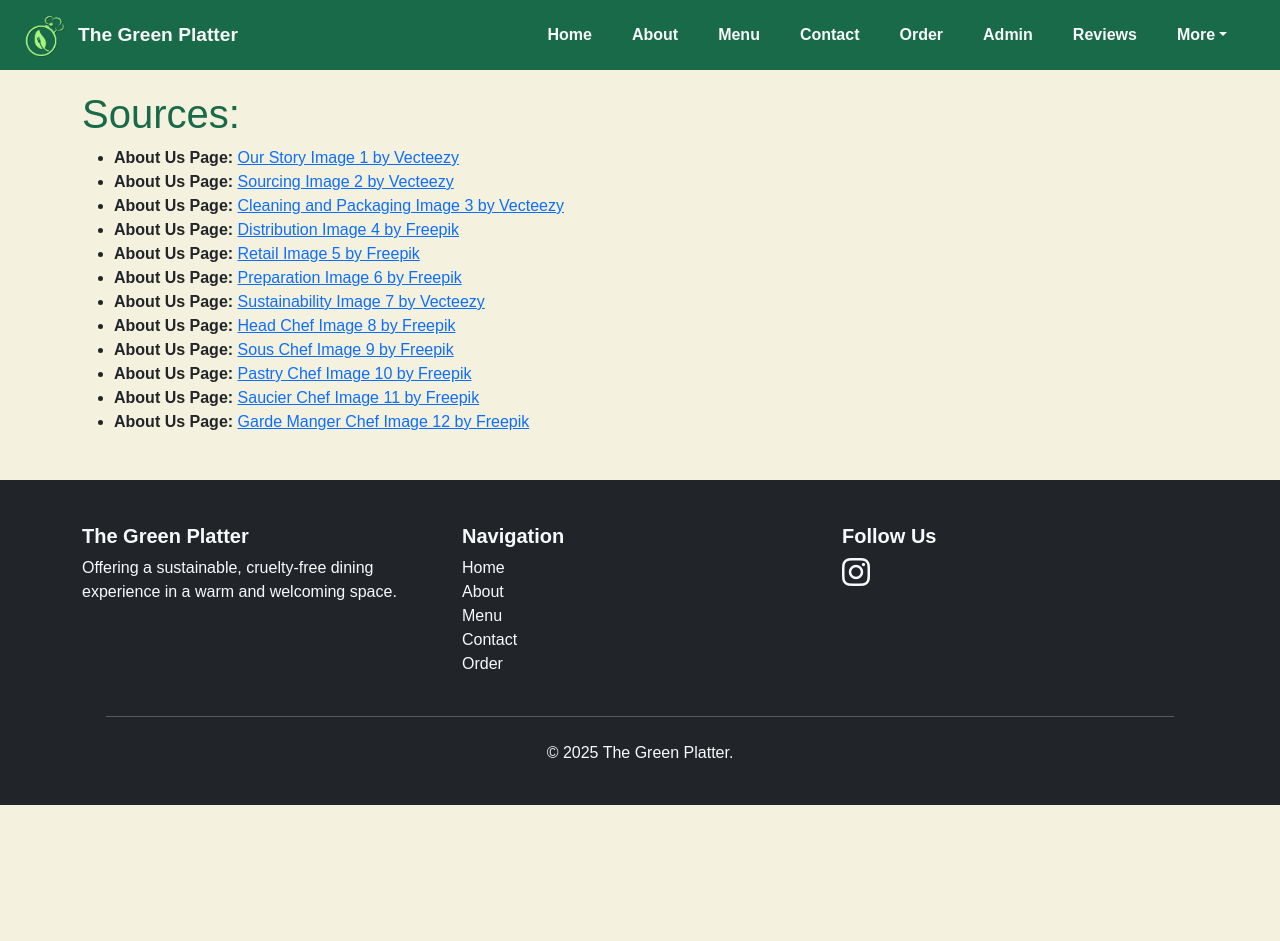
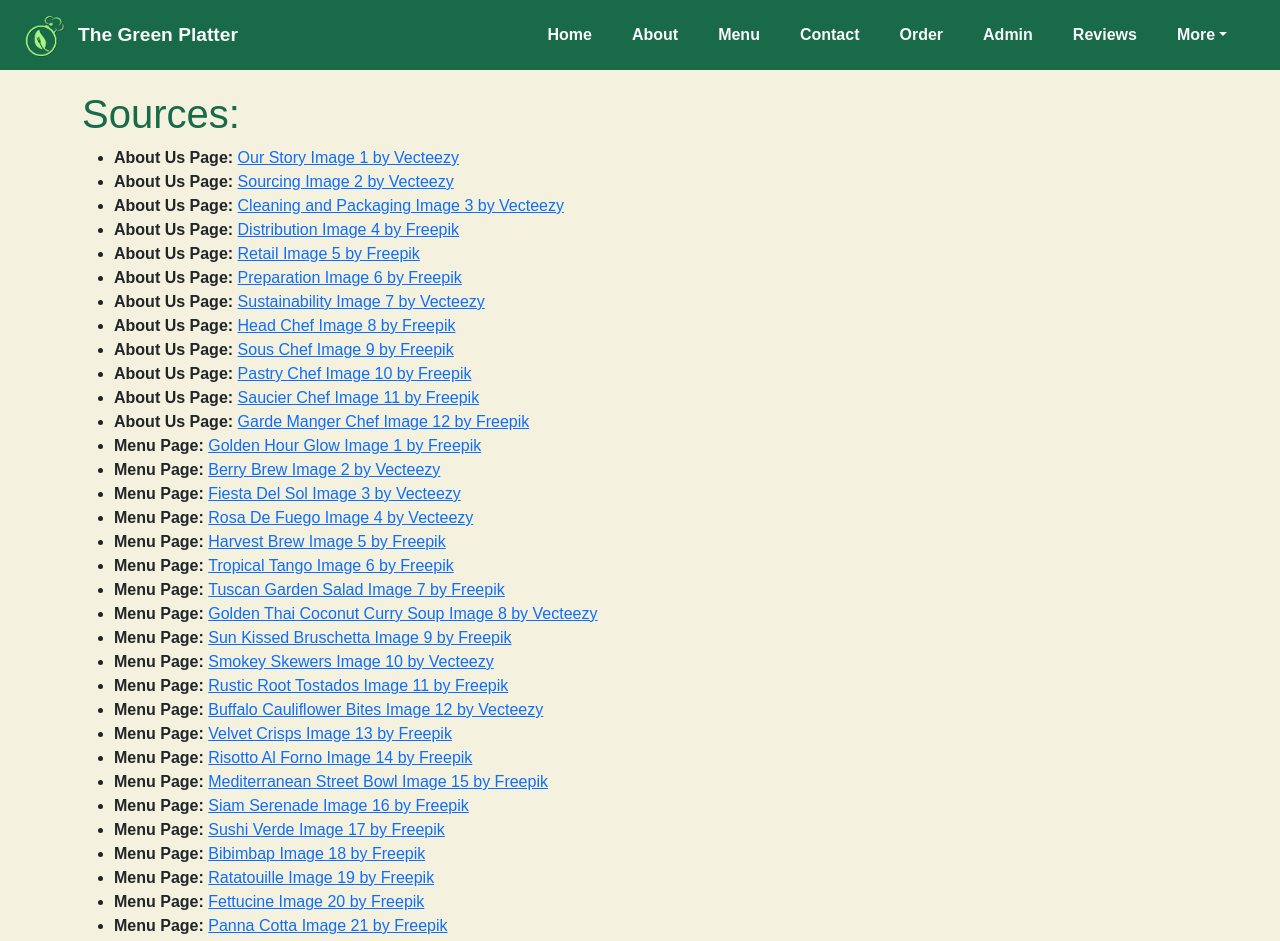
Before and after one commit to rebanto/tsa-webmaster-24, a React (Create React App) app in the folder client/: page /sources in a window 1280 px wide. Shown: the top 941 px of the page. Before the commit the page ends 805 px from the top, so only its background shows below. Built offline with nearby package versions, Linux system fonts and the light colour scheme.

Commit message:
final touches

```diff
--- a/client/src/App.js
+++ b/client/src/App.js
@@ -1,5 +1,5 @@
 import React from "react";
-import { Routes, Route, Link } from "react-router-dom";
+import { Routes, Route, Link, useLocation } from "react-router-dom";
 import Home from "./pages/Home";
 import About from "./pages/About";
 import Menu from "./pages/Menu";
@@ -14,14 +14,17 @@ import "bootstrap/dist/css/bootstrap.min.css";
 import "bootstrap/dist/js/bootstrap.bundle.min.js";
 
 function App() {
+  const location = useLocation();
+  const showFooter = ["/", "/about", "/menu"].includes(location.pathname);
+
   return (
     <div className="App">
-      <nav className="navbar navbar-expand-lg navbar-light bg-e07a5f sticky-top">
-        <div className="logo d-flex align-items-center">
+      <nav className="navbar navbar-expand-lg">
+        <div className="logo">
           <img src="images/web_logo.png" alt="Logo" className="img-fluid" style={{ height: "50px" }} />
-          <span className="fs-4 fw-bold text-light">The Green Platter</span>
+          <span className="text-light">The Green Platter</span>
         </div>
-        <div className="links ms-auto">
+        <div className="links">
           <ul className="navbar-nav d-flex flex-row gap-4">
             <li className="nav-item">
               <Link className="nav-link text-light" to="/">Home</Link>
@@ -71,7 +74,7 @@ function App() {
         </Routes>
       </main>
 
-      <Footer />
+      {showFooter && <Footer />}
     </div>
   );
 }
--- a/client/src/pages/Sources.js
+++ b/client/src/pages/Sources.js
@@ -2,7 +2,7 @@ import React from "react";
 
 const Sources = () => {
   return (
-    <div className="sources-page" style={{ height: "calc(100vh - 410px)" }}>
+    <div className="sources-page">
       <h1>Sources:</h1>
       <ul>
         <li>
@@ -77,7 +77,138 @@ const Sources = () => {
             Garde Manger Chef Image 12 by Freepik
           </a>
         </li>
-
+        <li>
+          <strong>Menu Page: </strong>
+          <a href="https://www.freepik.com/free-photo/delicious-mimosa-cocktail-glasses-with-orange-slices_25967407.htm" target="_blank" rel="noopener noreferrer">
+            Golden Hour Glow Image 1 by Freepik
+          </a>
+        </li>
+        <li>
+          <strong>Menu Page: </strong>
+          <a href="https://www.vecteezy.com/photo/45593804-red-soda-mixed-with-milk-is-a-typical-indonesian-drink-is-soda-gembira" target="_blank" rel="noopener noreferrer">
+            Berry Brew Image 2 by Vecteezy
+          </a>
+        </li>
+        <li>
+          <strong>Menu Page: </strong>
+          <a href="https://www.vecteezy.com/photo/39375814-blue-and-red-cocktails-with-lime-for-summer-drinks" target="_blank" rel="noopener noreferrer">
+            Fiesta Del Sol Image 3 by Vecteezy
+          </a>
+        </li>
+        <li>
+          <strong>Menu Page: </strong>
+          <a href="https://www.vecteezy.com/photo/4631302-iced-tea-with-a-tea-rose-cold-cocktail-tea-flowers-made-from-tea-rose-petals-in-a-glass-on-wooden-table-and-nature-green-background" target="_blank" rel="noopener noreferrer">
+            Rosa De Fuego Image 4 by Vecteezy
+          </a>
+        </li>
+        <li>
+          <strong>Menu Page: </strong>
+          <a href="https://www.freepik.com/free-photo/refreshing-drink_7303698.htm" target="_blank" rel="noopener noreferrer">
+            Harvest Brew Image 5 by Freepik
+          </a>
+        </li>
+        <li>
+          <strong>Menu Page: </strong>
+          <a href="https://www.freepik.com/free-photo/high-angle-salad-with-chickpeas-salt-pepper-shakers_10413214.htm" target="_blank" rel="noopener noreferrer">
+            Tropical Tango Image 6 by Freepik
+          </a>
+        </li>
+        <li>
+          <strong>Menu Page: </strong>
+          <a href="https://www.freepik.com/free-photo/caprese-salad-with-cherry-tomatoes_7535150.htm" target="_blank" rel="noopener noreferrer">
+            Tuscan Garden Salad Image 7 by Freepik
+          </a>
+        </li>
+        <li>
+          <strong>Menu Page: </strong>
+          <a href="https://www.vecteezy.com/photo/15605769-flat-lay-of-thai-spicy-curry-soup-with-chicken-coconut-milk-and-herb-galangal-lemongrass-kaffir-lime-leaves-and-dry-red-chili-topping-on-top-this-food-called-tom-kha-gai-from-thailand-and-famous" target="_blank" rel="noopener noreferrer">
+            Golden Thai Coconut Curry Soup Image 8 by Vecteezy
+          </a>
+        </li>
+        <li>
+          <strong>Menu Page: </strong>
+          <a href="https://www.freepik.com/free-photo/bruschetta_6872467.htm" target="_blank" rel="noopener noreferrer">
+            Sun Kissed Bruschetta Image 9 by Freepik
+          </a>
+        </li>
+        <li>
+          <strong>Menu Page: </strong>
+          <a href="https://www.vecteezy.com/photo/39831737-meat-and-cheese-snacks-on-the-buffet-a-buffet-in-a-closed-room-at-a-wedding-celebration-or-birthday-sandwiches-on-skewers-before-the-start-of-the-holiday" target="_blank" rel="noopener noreferrer">
+            Smokey Skewers Image 10 by Vecteezy
+          </a>
+        </li>
+        <li>
+          <strong>Menu Page: </strong>
+          <a href="https://www.freepik.com/free-photo/mexican-meal_4455896.htm" target="_blank" rel="noopener noreferrer">
+            Rustic Root Tostados Image 11 by Freepik
+          </a>
+        </li>
+        <li>
+          <strong>Menu Page: </strong>
+          <a href="https://www.vecteezy.com/photo/47136154-a-bowl-of-cauliflower-covered-in-cheese-and-herbs" target="_blank" rel="noopener noreferrer">
+            Buffalo Cauliflower Bites Image 12 by Vecteezy
+          </a>
+        </li>
+        <li>
+          <strong>Menu Page: </strong>
+          <a href="https://www.vecteezy.com/photo/4959085-golden-home-made-coarse-cut-potato-fries" target="_blank" rel="noopener noreferrer">
+            Velvet Crisps Image 13 by Freepik
+          </a>
+        </li>
+        <li>
+          <strong>Menu Page: </strong>
+          <a href="https://www.freepik.com/free-photo/bowl-creamy-risotto-topped-with-parmesan-cheese-parsley_385493881.htm" target="_blank" rel="noopener noreferrer">
+            Risotto Al Forno Image 14 by Freepik
+          </a>
+        </li>
+        <li>
+          <strong>Menu Page: </strong>
+          <a href="https://www.freepik.com/free-photo/bowl-rice-with-vegetables-served-with-lemons-slices-wooden-board_4589376.htm" target="_blank" rel="noopener noreferrer">
+            Mediterranean Street Bowl Image 15 by Freepik
+          </a>
+        </li>
+        <li>
+          <strong>Menu Page: </strong>
+          <a href="https://www.freepik.com/free-photo/high-angle-traditional-asian-dish-with-chopsticks_10345241.htm" target="_blank" rel="noopener noreferrer">
+            Siam Serenade Image 16 by Freepik
+          </a>
+        </li>
+        <li>
+          <strong>Menu Page: </strong>
+          <a href="https://www.freepik.com/free-photo/close-up-avocado-maki-rolls-plate_5938120.htm" target="_blank" rel="noopener noreferrer">
+            Sushi Verde Image 17 by Freepik
+          </a>
+        </li>
+        <li>
+          <strong>Menu Page: </strong>
+          <a href="https://www.freepik.com/free-photo/close-up-delicious-seaweed-dish_75610609.htm#fromView=search&page=1&position=1&uuid=cf356349-2513-438e-86b6-9bb989f2f0fa&query=korean+rice+bowl" target="_blank" rel="noopener noreferrer">
+            Bibimbap Image 18 by Freepik
+          </a>
+        </li>
+        <li>
+          <strong>Menu Page: </strong>
+          <a href="https://www.freepik.com/free-photo/prepared-gratin-dish-raw-eggplant-with-mozzarella-tomatoes_7677620.htm" target="_blank" rel="noopener noreferrer">
+            Ratatouille Image 19 by Freepik
+          </a>
+        </li>
+        <li>
+          <strong>Menu Page: </strong>
+          <a href="https://www.freepik.com/free-photo/plate-fettuccine-alfredo-with-fresh-parsley_385493625.htm" target="_blank" rel="noopener noreferrer">
+            Fettucine Image 20 by Freepik
+          </a>
+        </li>
+        <li>
+          <strong>Menu Page: </strong>
+          <a href="https://www.freepik.com/free-photo/cheesecake-with-strawberry-jelly_6778962.htm" target="_blank" rel="noopener noreferrer">
+            Panna Cotta Image 21 by Freepik
+          </a>
+        </li>
+        <li>
+          <strong>Menu Page: </strong>
+          <a href="https://www.vecteezy.com/photo/2798481-sweet-dessert-with-cream-brulee" target="_blank" rel="noopener noreferrer">
+            Creme Brulee Image 22 by Vecteezy
+          </a>
+        </li>
       </ul>
     </div>
   );
```
Also changed, not shown: 2 other files (tests, documents, lock files or other folders).
